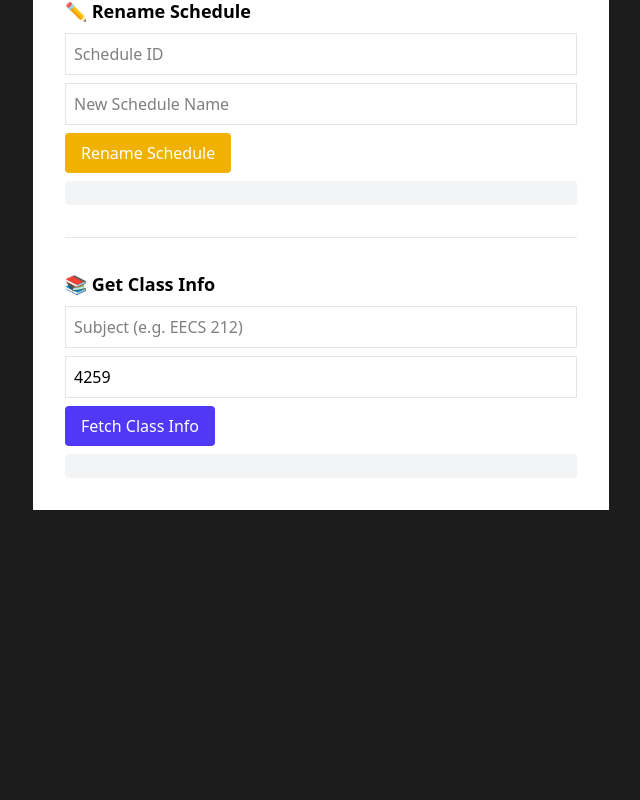
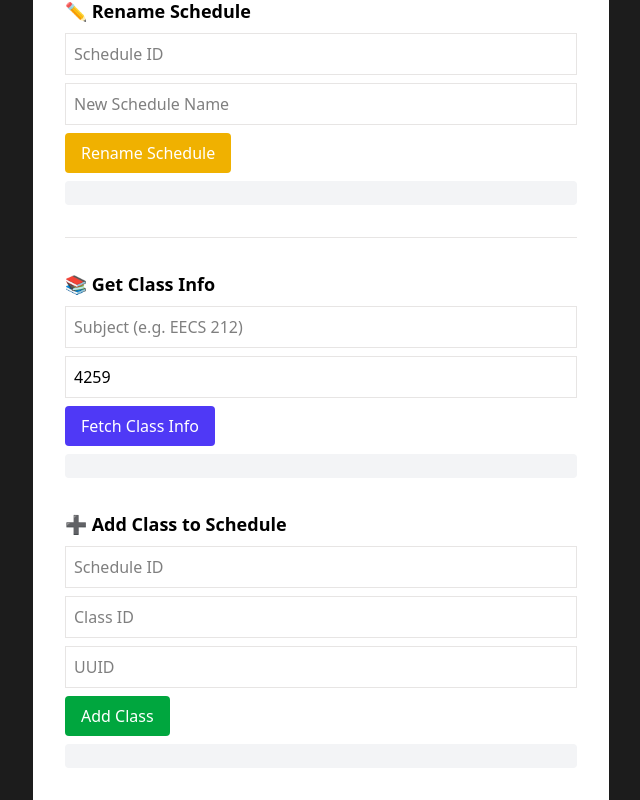
Before and after one commit to shivanshshrivas/bldr, a Next.js app in the folder frontend/: page /testing in a window 1280 px wide. Shown: the part 805-1605 px from the top of the page, without its empty margins (319-959 px from the left). Before the commit the page ends 1315 px from the top, so only its background shows below. Built offline with nearby package versions, Linux system fonts and the light colour scheme.

Commit message:
SCRUM-1 addClass api {scheduleid, classid, uuid}, testing/addClass page done

```diff
--- /dev/null
+++ b/frontend/src/app/api/addClass/route.js
@@ -0,0 +1,31 @@
+import { supabase } from '../../lib/supabaseClient';
+
+export async function POST(req) {
+    try {
+        const body = await req.json();
+        const { scheduleid, classid, uuid } = body;
+        if (!scheduleid || !classid || !uuid) {
+            return Response.json({ error: 'Missing scheduleid, classid, or uuid' }, { status: 400 });
+        }
+        // Insert class into the database
+        const { data, error } = await supabase
+            .from('scheduleclasses')
+            .insert({scheduleid, classid, uuid})
+            .select()
+            .single();
+        if (error) {
+            console.error('Error inserting class:', error);
+            return Response.json({ error: 'Failed to add class' }, { status: 500 });
+        }
+        // Return success response
+        return Response.json({
+            success: true,
+            message: 'Class added successfully',
+            class: data
+        }, { status: 200 });
+    }
+    catch (err) {
+        console.error('Add class error:', err);
+        return Response.json({ error: 'Server error', details: err.message }, { status: 500 });
+    }
+}
--- a/frontend/src/app/testing/page.js
+++ b/frontend/src/app/testing/page.js
@@ -24,6 +24,12 @@ export default function TestingPage() {
   /* ---------- getClassInfo tester state ---------- */
   const [term, setTerm] = useState('4259');
   const [classResp, setClassResp] = useState('');
+
+  /* ---------- addClass tester state ---------- */
+  const [scheduleidAddClass, setScheduleidAddClass] = useState('');
+  const [classidAddClass, setClassidAddClass] = useState('');
+  const [uuidAddClass, setUuidAddClass] = useState('');
+  const [addClassResp, setAddClassResp] = useState('');
 
   /* ---------- live-class search debounce ---------- */
   useEffect(() => {
@@ -223,6 +229,44 @@ export default function TestingPage() {
           {classResp}
         </pre>
       </section>
+
+      {/* ---------- addClass tester ---------- */}
+      <section className="space-y-2">
+        <h2 className="font-semibold text-lg">➕ Add Class to Schedule</h2>
+        <input
+          className="border p-2 w-full"
+          placeholder="Schedule ID"
+          value={scheduleidAddClass}
+          onChange={(e) => setScheduleidAddClass(e.target.value)}
+        />
+        <input
+          className="border p-2 w-full"
+          placeholder="Class ID"
+          value={classidAddClass}
+          onChange={(e) => setClassidAddClass(e.target.value)}
+        />
+        <input
+          className="border p-2 w-full"
+          placeholder="UUID"
+          value={uuidAddClass}
+          onChange={(e) => setUuidAddClass(e.target.value)}
+        />
+        <button
+          className="bg-green-600 text-white px-4 py-2 rounded"
+          onClick={() =>
+            callAPI(
+              'addClass',
+              { scheduleid: scheduleidAddClass, classid: classidAddClass, uuid: uuidAddClass },
+              setAddClassResp
+            )
+          }
+        >
+          Add Class
+        </button>
+        <pre className="bg-gray-100 p-3 rounded text-sm whitespace-pre-wrap break-words max-h-96 overflow-y-auto">
+          {addClassResp}
+        </pre>
+      </section>
     </div>
   );
 }
```
Also changed, not shown: 1 other file (tests, documents, lock files or other folders).
